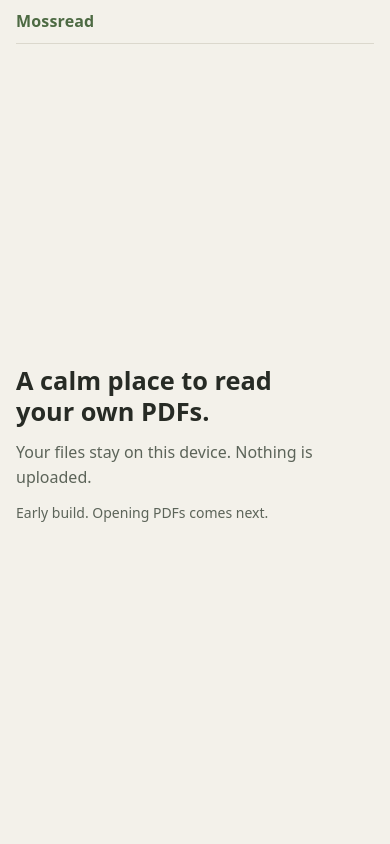
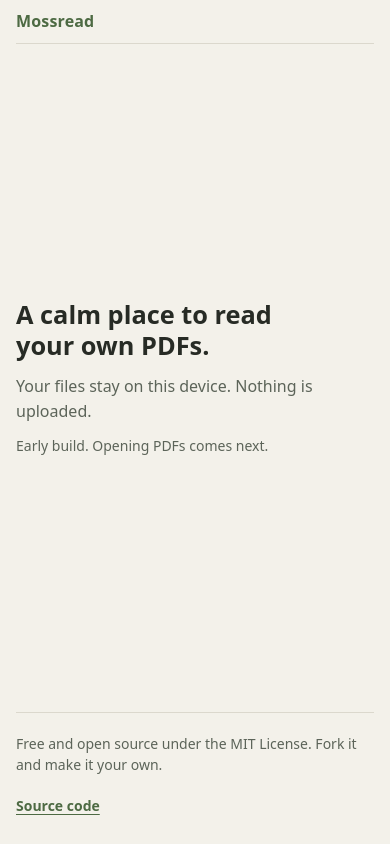
Before and after one commit to ard0x10/mossread, a React (Vite) app: page / in a window 390 px wide. Built offline with nearby package versions, Linux system fonts and the light colour scheme.

Commit message:
Say on the page that the app is open source
A footer under the home screen links to the repository and invites people
to fork it. The link keeps a full 44px tap height on phones even though the
text is small, and both strings live in the English catalogue.

```diff
--- a/src/App.tsx
+++ b/src/App.tsx
@@ -1,4 +1,6 @@
 import { useTranslation } from 'react-i18next'
+
+const SOURCE_URL = 'https://github.com/ard0x10/mossread'
 
 export default function App() {
   const { t } = useTranslation()
@@ -13,6 +15,12 @@ export default function App() {
         <p className="home-note">{t('app.privacy')}</p>
         <p className="home-status">{t('home.status')}</p>
       </main>
+      <footer className="footer">
+        <p className="footer-text">{t('footer.openSource')}</p>
+        <a className="footer-link" href={SOURCE_URL} target="_blank" rel="noopener noreferrer">
+          {t('footer.sourceCode')}
+        </a>
+      </footer>
     </div>
   )
 }
--- a/src/index.css
+++ b/src/index.css
@@ -95,6 +95,36 @@ body {
   font-size: 0.875rem;
 }
 
+.footer {
+  display: flex;
+  flex-wrap: wrap;
+  align-items: center;
+  justify-content: space-between;
+  column-gap: 1rem;
+  inline-size: 100%;
+  max-inline-size: 34rem;
+  margin-inline: auto;
+  padding-block: 0.75rem 1rem;
+  border-block-start: 1px solid var(--line);
+  font-size: 0.875rem;
+  color: var(--muted);
+}
+
+.footer-text {
+  margin: 0;
+  padding-block: 0.5rem;
+}
+
+/* Full tap height on phones even though the text is small. */
+.footer-link {
+  display: inline-flex;
+  align-items: center;
+  min-block-size: var(--tap);
+  color: var(--accent);
+  font-weight: 600;
+  text-underline-offset: 0.2em;
+}
+
 @media (min-width: 48rem) {
   :root {
     --gutter: 2rem;
--- a/src/locales/en/common.json
+++ b/src/locales/en/common.json
@@ -6,5 +6,9 @@
   },
   "home": {
     "status": "Early build. Opening PDFs comes next."
+  },
+  "footer": {
+    "openSource": "Free and open source under the MIT License. Fork it and make it your own.",
+    "sourceCode": "Source code"
   }
 }
```
